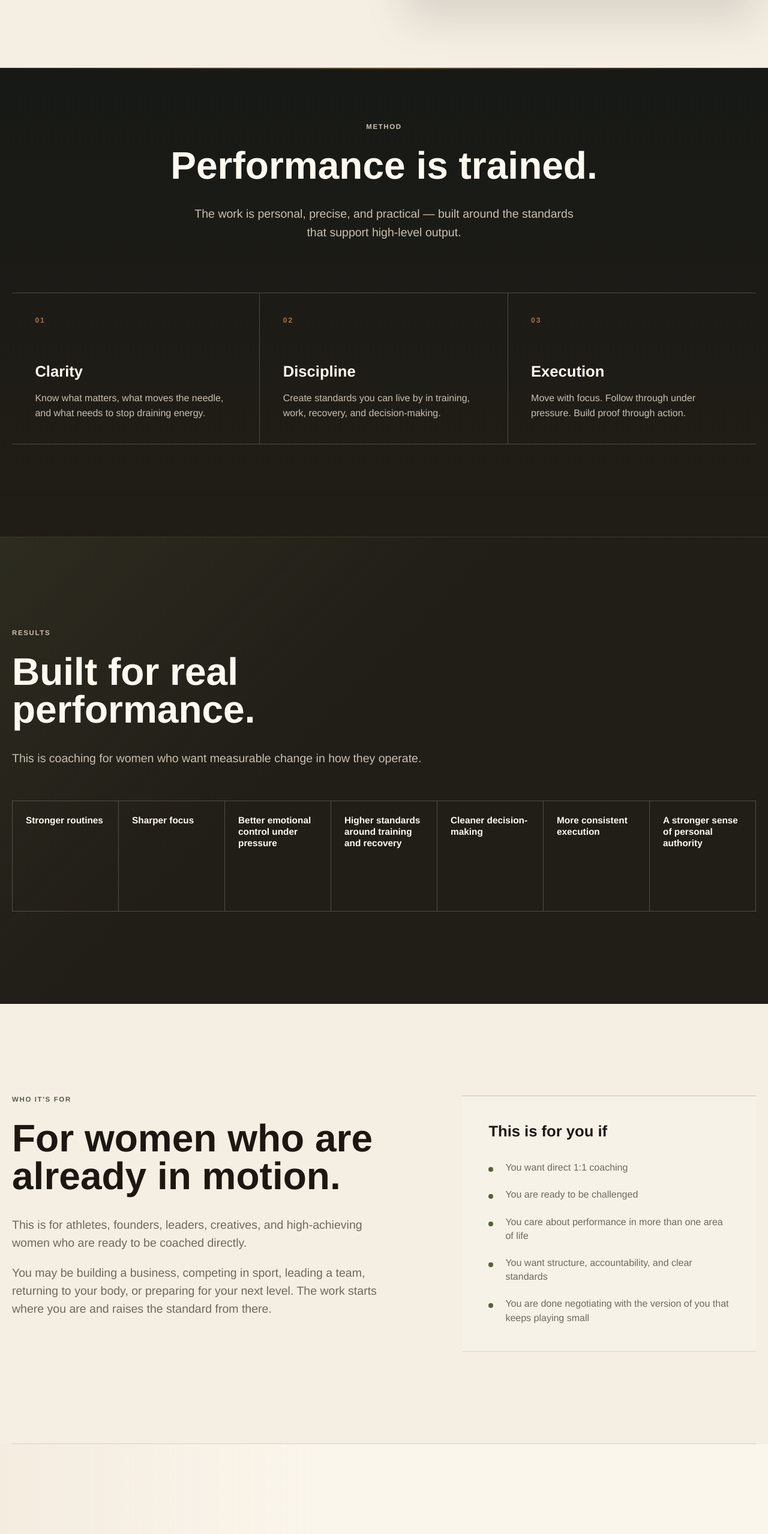
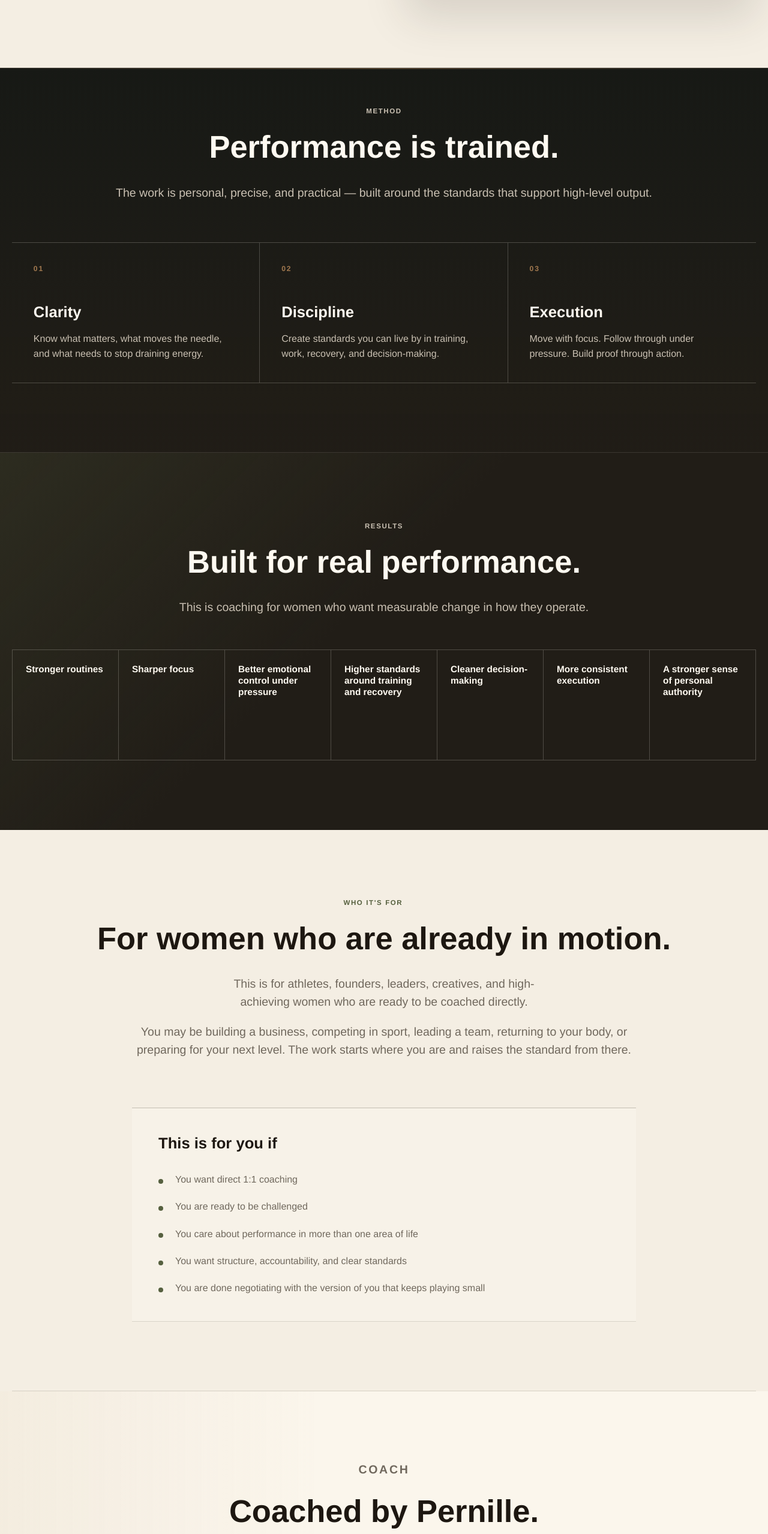
Before and after one commit to TimmyTululu/pernille-performance, a React (Vite) app: page / in a window 1280 px wide. Shown: the part 888-3446 px from the top of the page at 60% size. Built offline with nearby package versions, Linux system fonts and the light colour scheme.

Commit message:
Refine section typography and spacing

```diff
--- a/src/styles.css
+++ b/src/styles.css
@@ -198,8 +198,8 @@ h1 {
 
 h2 {
   margin-bottom: clamp(22px, 2.8vw, 34px);
-  font-size: clamp(2.3rem, 5vw, 4.65rem);
-  line-height: 0.98;
+  font-size: clamp(2.35rem, 4.1vw, 4.05rem);
+  line-height: 1;
 }
 
 .hero-lead {
@@ -323,16 +323,20 @@ h2 {
 .apply {
   width: min(calc(100% - 40px), var(--max-width));
   margin: 0 auto;
-  padding: clamp(108px, 12vw, 164px) 0;
+  padding: clamp(86px, 9vw, 124px) 0;
 }
 
 .section-heading {
   min-width: 0;
-  max-width: 760px;
+  max-width: 980px;
+  margin-right: auto;
+  margin-left: auto;
+  text-align: center;
 }
 
 .section-heading h2 {
   font-weight: 620;
+  text-wrap: balance;
 }
 
 .section-heading p:not(.section-kicker),
@@ -341,6 +345,13 @@ h2 {
   color: var(--muted);
   font-size: clamp(1rem, 1.6vw, 1.22rem);
   line-height: 1.55;
+}
+
+.section-heading p:not(.section-kicker) {
+  max-width: 900px;
+  margin-right: auto;
+  margin-left: auto;
+  text-wrap: balance;
 }
 
 .method-section {
@@ -361,13 +372,13 @@ h2 {
   display: block;
   width: min(100%, var(--max-width));
   height: 1px;
-  margin: calc(clamp(108px, 12vw, 164px) * -1) auto clamp(66px, 7vw, 94px);
+  margin: calc(clamp(86px, 9vw, 124px) * -1) auto clamp(48px, 5vw, 68px);
   background: linear-gradient(90deg, transparent, rgba(160, 120, 79, 0.68), transparent);
   content: "";
 }
 
 .method-section .section-heading {
-  max-width: 760px;
+  max-width: 1080px;
   margin: 0 auto;
   text-align: center;
 }
@@ -378,7 +389,7 @@ h2 {
 }
 
 .method-section .section-heading p {
-  max-width: 660px;
+  max-width: 1010px;
   margin-right: auto;
   margin-left: auto;
   color: var(--muted-dark);
@@ -387,14 +398,14 @@ h2 {
 .method-principles {
   display: grid;
   grid-template-columns: repeat(3, minmax(0, 1fr));
-  margin-top: clamp(58px, 7vw, 86px);
+  margin-top: clamp(46px, 5.5vw, 68px);
   border-top: 1px solid var(--line-dark);
   border-bottom: 1px solid var(--line-dark);
 }
 
 .method-principle {
-  min-height: 250px;
-  padding: clamp(28px, 3vw, 42px);
+  min-height: 214px;
+  padding: clamp(26px, 2.8vw, 38px);
   border-right: 1px solid var(--line-dark);
 }
 
@@ -404,7 +415,7 @@ h2 {
 
 .method-principle span {
   display: block;
-  margin-bottom: clamp(42px, 5vw, 72px);
+  margin-bottom: clamp(34px, 4vw, 52px);
   color: var(--tobacco);
   font-size: 0.76rem;
   font-weight: 720;
@@ -478,17 +489,17 @@ h2 {
 
 .split {
   display: grid;
-  grid-template-columns: minmax(0, 0.9fr) minmax(320px, 0.68fr);
-  gap: clamp(44px, 8vw, 104px);
-  align-items: start;
+  gap: clamp(38px, 5vw, 62px);
+  justify-items: center;
   border-bottom: 1px solid var(--line);
 }
 
 .split .section-heading p {
-  max-width: 680px;
+  max-width: 920px;
 }
 
 .fit-panel {
+  width: min(100%, 840px);
   padding: clamp(28px, 4vw, 44px);
   border-top: 1px solid var(--line-strong);
   border-bottom: 1px solid var(--line);
@@ -524,12 +535,14 @@ h2 {
 
 .about {
   display: grid;
-  grid-template-columns: minmax(0, 0.75fr) minmax(0, 1fr);
-  gap: clamp(34px, 8vw, 96px);
+  grid-template-columns: 1fr;
+  gap: clamp(20px, 3vw, 34px);
+  justify-items: center;
   width: 100%;
   max-width: none;
   padding-right: max(20px, calc((100vw - var(--max-width)) / 2));
   padding-left: max(20px, calc((100vw - var(--max-width)) / 2));
+  text-align: center;
   border-top: 0;
   border-bottom: 1px solid var(--line);
   background:
@@ -538,7 +551,8 @@ h2 {
 }
 
 .about p {
-  max-width: 620px;
+  max-width: 880px;
+  text-wrap: balance;
 }
 
 .about-note {
```
